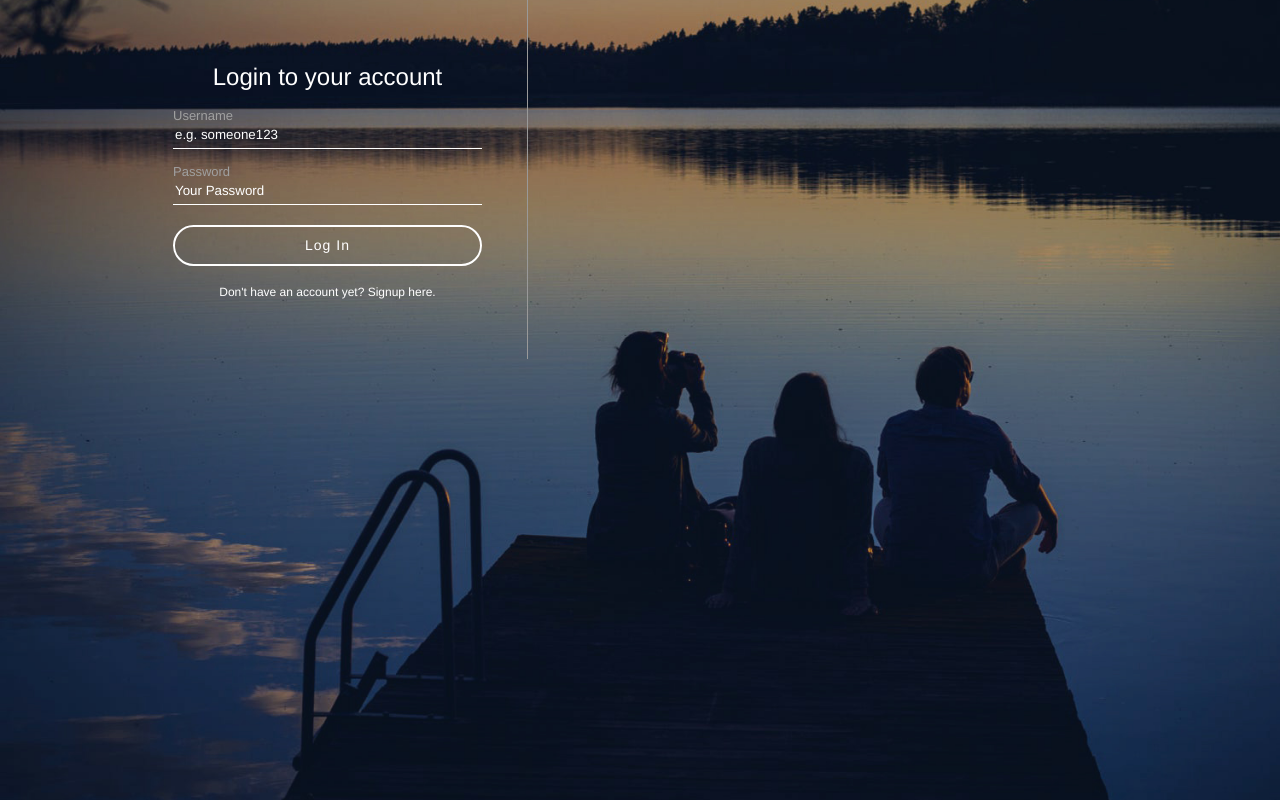
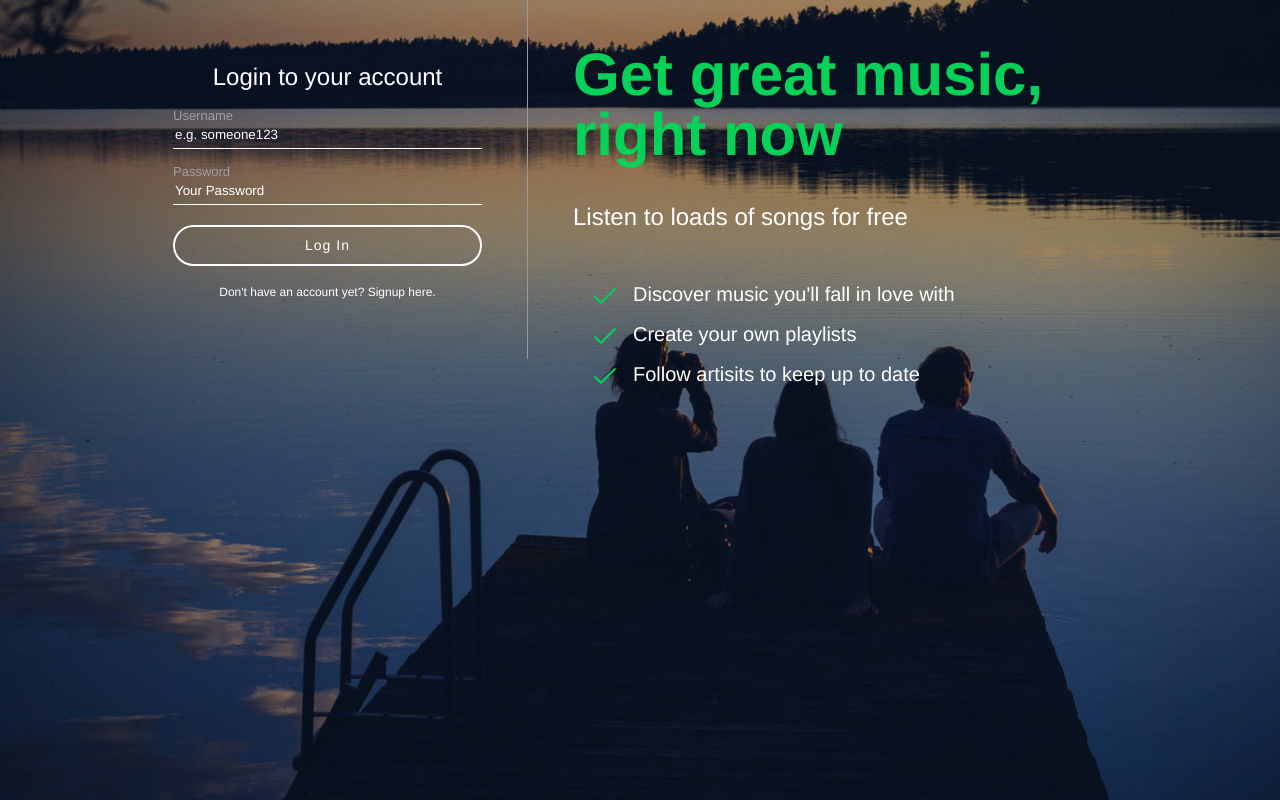
Before and after one commit to KeNiHx/MU, a PHP site: page /register.php in a window 1280 px wide. Run offline with PHP 8.4, Linux system fonts and the light colour scheme.

Commit message:
added login text and added styling for lists

```diff
--- a/assets/css/register.css
+++ b/assets/css/register.css
@@ -115,3 +115,29 @@ html, body{
 #loginForm {
     display: none;
 }
+
+#loginText{
+    padding: 45px;
+    display: table-cell;
+}
+
+#loginText h1 {
+    color: #07d159;
+    font-size: 60px;
+    font-weight: bold;
+}
+
+#loginText h2 {
+    margin: 35px 0;
+}
+
+#loginText ul {
+    padding: 0;
+}
+
+#loginText li {
+    font-size: 20px;
+    list-style-type: none;
+    padding: 20px 0px 0px 60px;
+    background: url(../images/icons/checkmark.png) no-repeat 0 0;
+}
--- a/register.php
+++ b/register.php
@@ -114,6 +114,16 @@
                     </div>
                 </form>
             </div>
+
+            <div id="loginText">
+                <h1> Get great music, right now </h1>
+                <h2> Listen to loads of songs for free </h2>
+                <ul>
+                    <li>Discover music you'll fall in love with</li>
+                    <li>Create your own playlists</li>
+                    <li>Follow artisits to keep up to date</li>
+                </ul>
+            </div>
         </div>
     </div>
 </body>
```
Also changed, not shown: assets/images/icons/checkmark.png (added).
